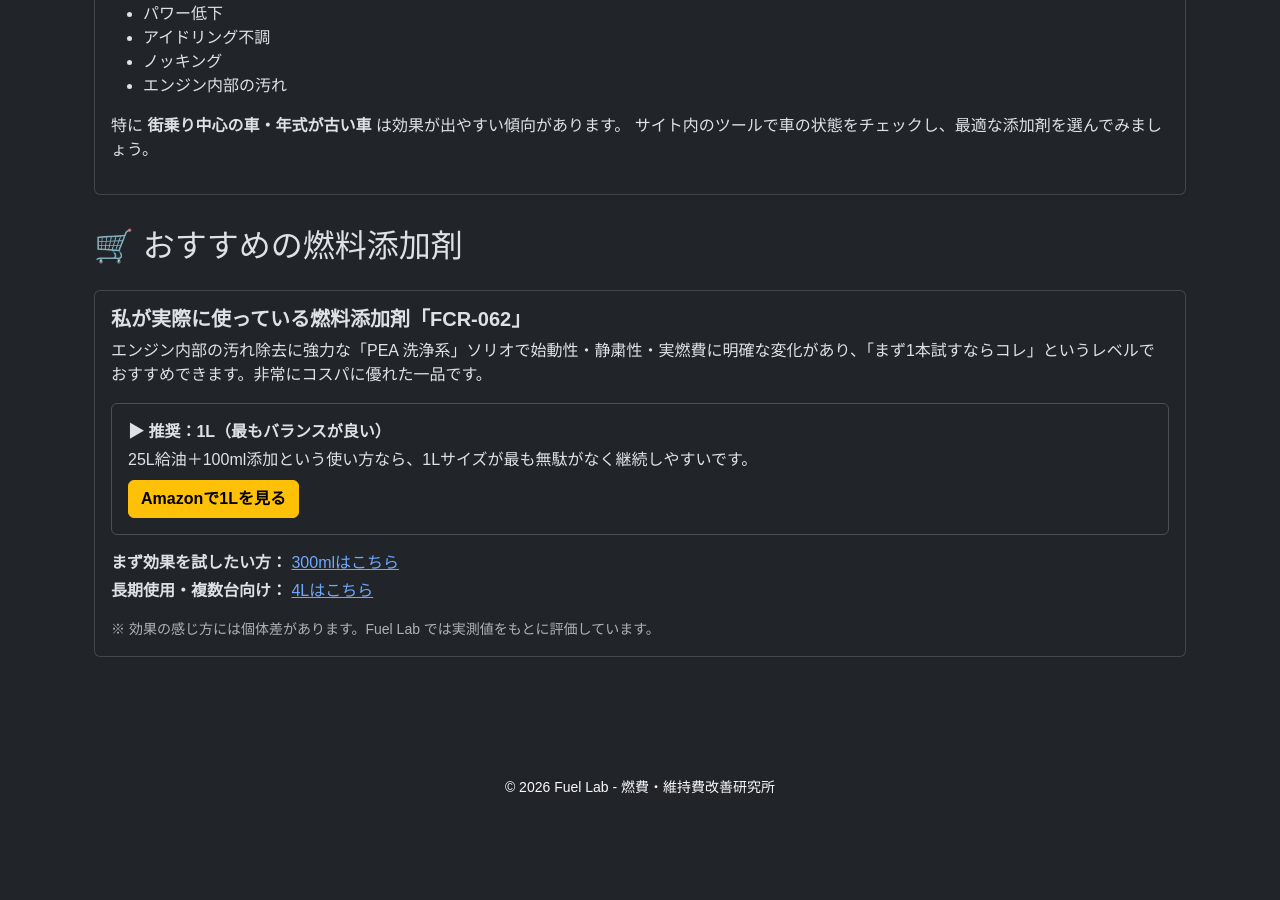
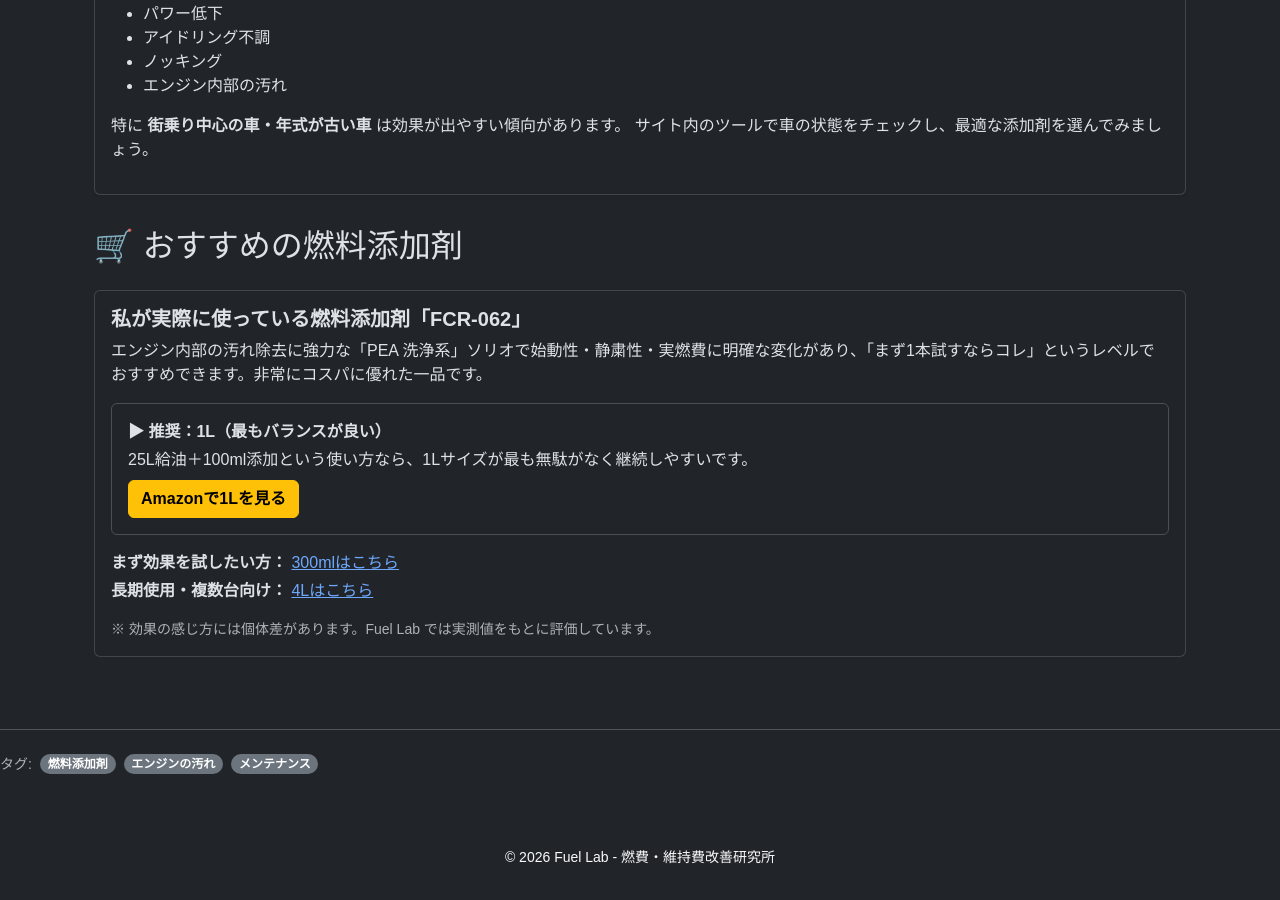
Before and after one commit to funyapar-org/fuel-lab, a Jekyll site: the page built from _knowledge/fuel-additive.md, in a window 1280 px wide and 900 px high, scrolled down 2781 px. Built offline with Jekyll 4.4.1, drawn with Linux system fonts in a browser that asks for light colours; before the commit the page ends 3611 px from its top, so only the background shows below that.

Commit message:
fuel-additive.md を更新

```diff
--- a/_knowledge/fuel-additive.md
+++ b/_knowledge/fuel-additive.md
@@ -2,7 +2,11 @@
 layout: default
 nav_title: 燃料添加剤とは
 title: 燃料添加剤とは何か？効果・メリット・使うべき人を初心者向けに解説
-description: "燃料添加剤の役割、仕組み、効果、種類、選び方を初心者にも分かりやすく解説します。"
+description: 燃料添加剤の役割、仕組み、効果、種類、選び方を初心者にも分かりやすく解説します。
+tags:
+  - 燃料添加剤
+  - エンジンの汚れ
+  - メンテナンス
 ---
 
 <div class="container py-4">
```
